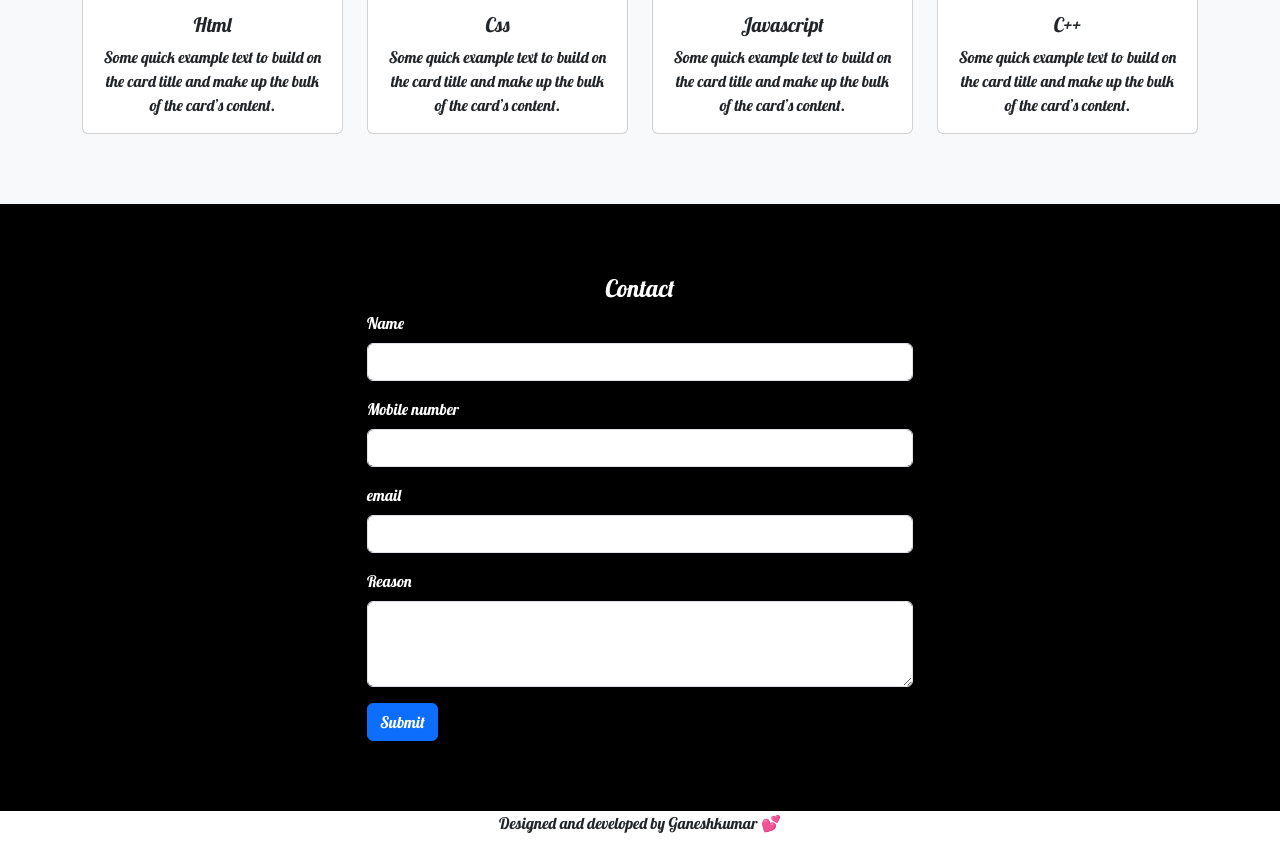
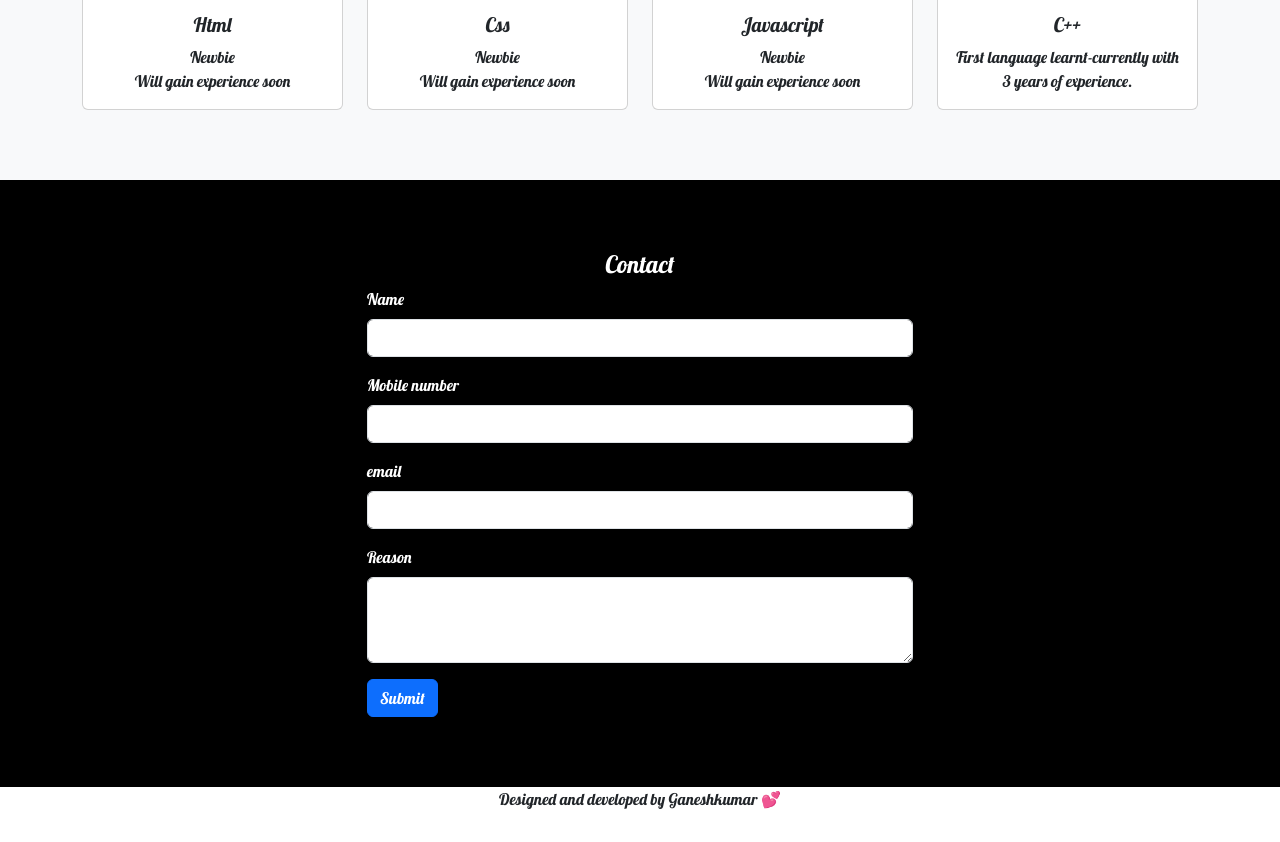
Before and after one commit to justleviackermann/ganesh-portfolio, a plain HTML site: page index.html in a window 1280 px wide. Shown: the part 1597-2439 px from the top of the page. Drawn offline with nearby package versions, Linux system fonts and the light colour scheme.

Commit message:
Skill upgrade

```diff
--- a/index.html
+++ b/index.html
@@ -96,8 +96,7 @@
                         <img src="/HTML5_logo_and_wordmark.svg.png" class="card-img-top w-25 m-auto pt-4" alt="Html logo" style="width: 80px; height: 80px; object-fit: contain; margin: 0 auto;">
                         <div class="card-body">
                             <h5 class="card-title">Html</h5>
-                            <p class="card-text">Some quick example text to build on the card title and make up the bulk
-                                of the card’s content.</p>
+                            <p class="card-text">Newbie<br>Will gain experience soon</p>
 
                         </div>
 
@@ -108,8 +107,7 @@
                         <img src="/css.png" class="card-img-top w-25 m-auto pt-4" alt="Css logo" style="width: 80px; height: 80px; object-fit: contain; margin: 0 auto;">
                         <div class="card-body">
                             <h5 class="card-title">Css</h5>
-                            <p class="card-text">Some quick example text to build on the card title and make up the bulk
-                                of the card’s content.</p>
+                            <p class="card-text">Newbie<br>Will gain experience soon</p>
 
                         </div>
 
@@ -120,8 +118,7 @@
                         <img src="/js.png" class="card-img-top w-25 m-auto pt-4" alt="Js logo" style="width: 80px; height: 80px; object-fit: contain; margin: 0 auto;">
                         <div class="card-body">
                             <h5 class="card-title">Javascript</h5>
-                            <p class="card-text">Some quick example text to build on the card title and make up the bulk
-                                of the card’s content.</p>
+                            <p class="card-text">Newbie<br>Will gain experience soon</p>
 
                         </div>
 
@@ -132,8 +129,7 @@
                         <img src="/cpp.png" class="card-img-top w-25 m-auto pt-4" alt="cpp logo" style="width: 80px; height: 80px; object-fit: contain; margin: 0 auto;">
                         <div class="card-body">
                             <h5 class="card-title">C++</h5>
-                            <p class="card-text">Some quick example text to build on the card title and make up the bulk
-                                of the card’s content.</p>
+                            <p class="card-text">First language learnt-currently with 3 years of experience.</p>
 
                         </div>
 
```
